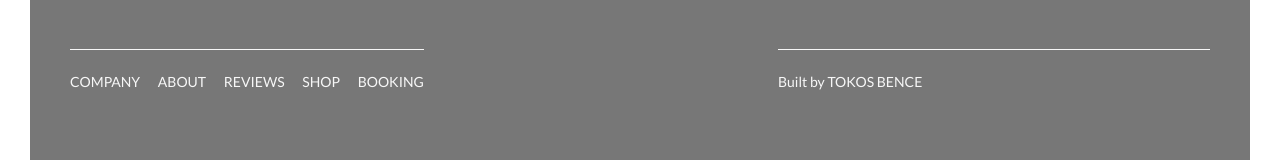
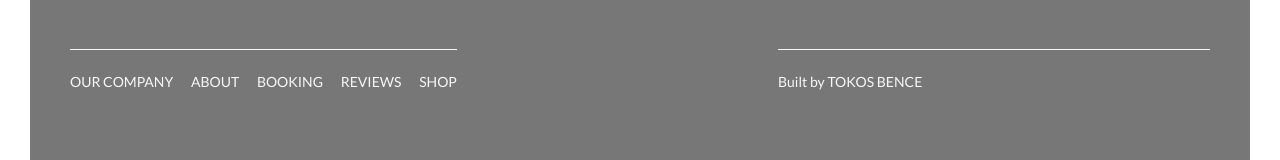
Before and after one commit to tokosbence/NatoursExmpl1, a website: page index.html in a window 1280 px wide. Shown: the part 5842-6002 px from the top of the page. Drawn offline with Linux system fonts and the light colour scheme.

Commit message:
change footer

```diff
--- a/index.html
+++ b/index.html
@@ -395,19 +395,19 @@
         <div class="footer__navigation">
           <ul class="footer_list">
             <li class="footer__item">
-              <a href="#" class="footer__link">Company</a>
+              <a href="#" class="footer__link">Our Company</a>
             </li>
             <li class="footer__item">
               <a href="#" class="footer__link">About</a>
+            </li>
+            <li class="footer__item">
+              <a href="#" class="footer__link">Booking</a>
             </li>
             <li class="footer__item">
               <a href="#" class="footer__link">Reviews</a>
             </li>
             <li class="footer__item">
               <a href="#" class="footer__link">Shop</a>
-            </li>
-            <li class="footer__item">
-              <a href="#" class="footer__link">Booking</a>
             </li>
           </ul>
         </div>
```
